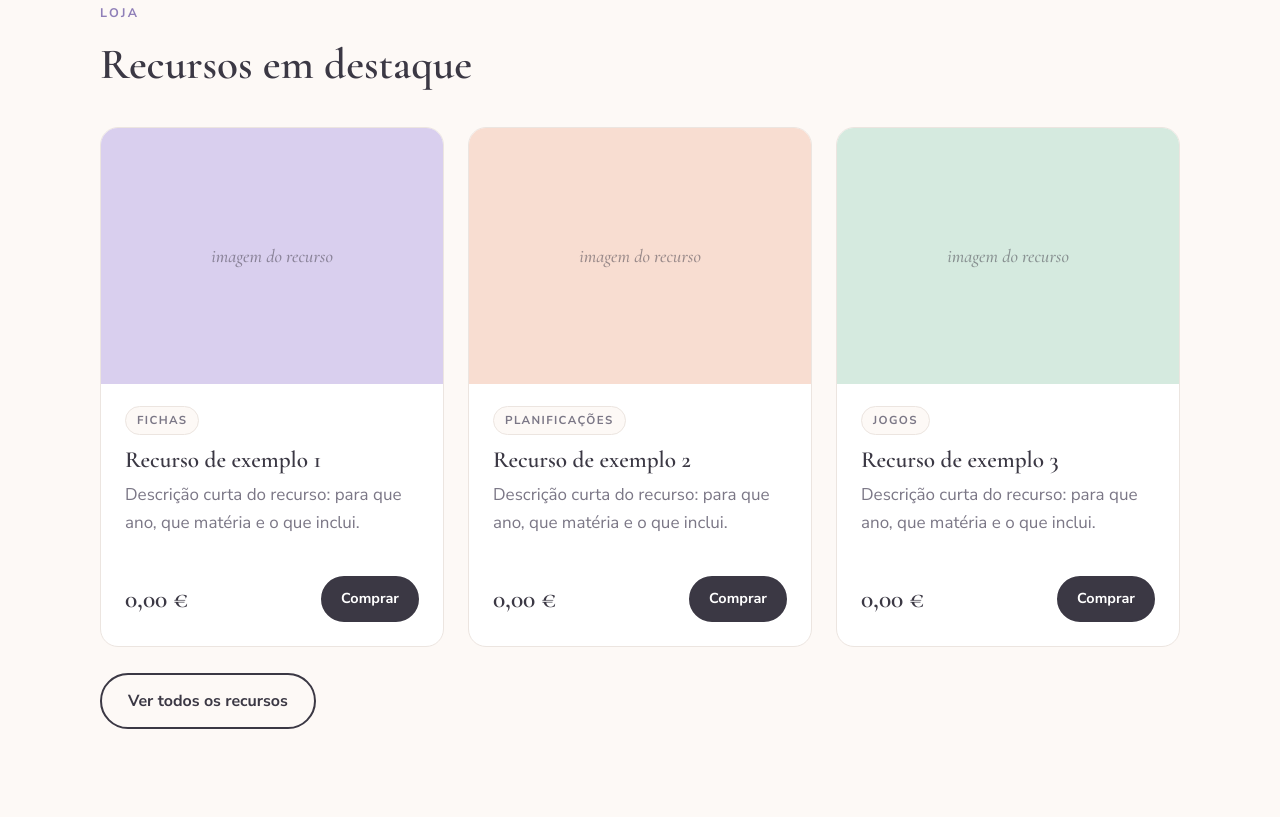
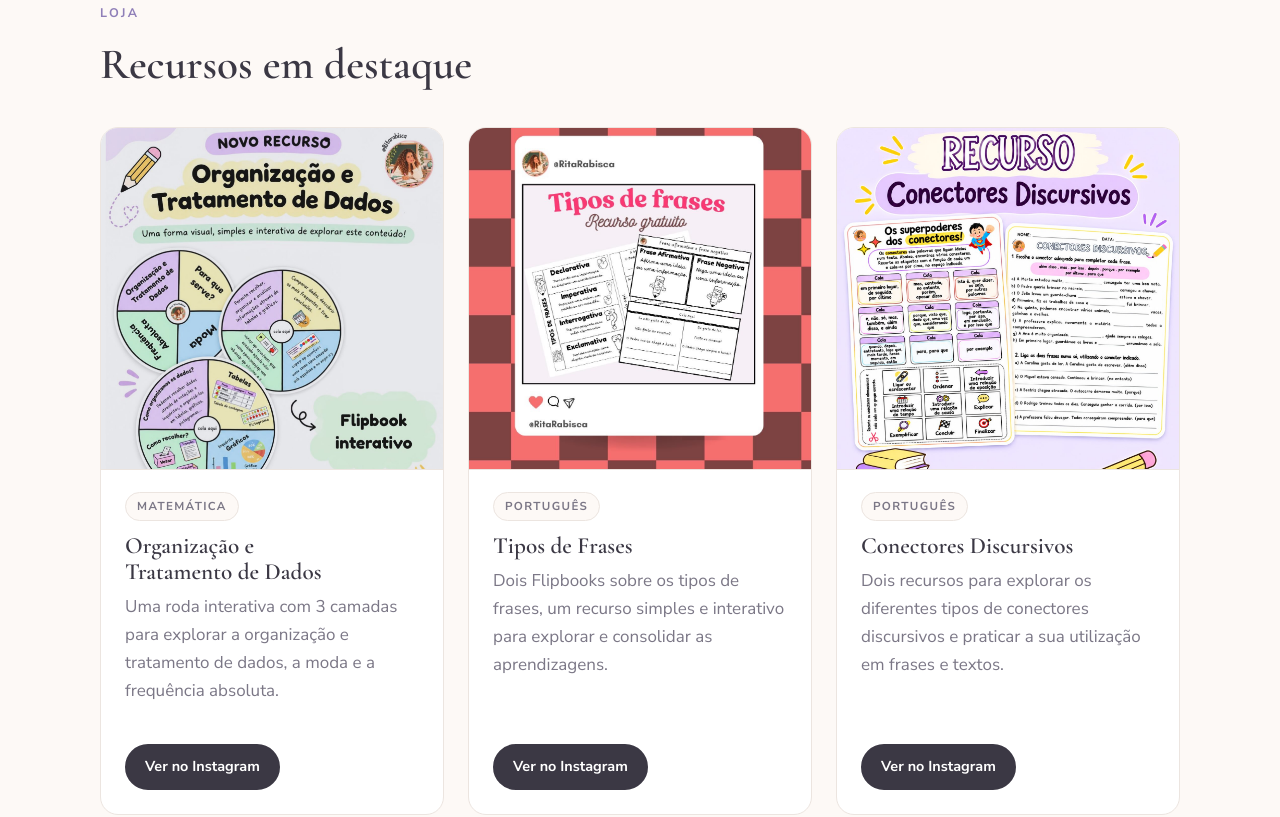
Before and after one commit to ImSecret07/rita-rabisca, a plain HTML site: page index.html in a window 1280 px wide. Shown: the part 1397-2214 px from the top of the page. Drawn offline with nearby package versions, Linux system fonts and the light colour scheme.

Commit message:
Recursos em destaque com as publicações do Instagram
Co-Authored-By: Claude Fable 5.2 <noreply@anthropic.com>

```diff
--- a/index.html
+++ b/index.html
@@ -55,30 +55,30 @@
   <div class="section-head"><div class="eyebrow">Loja</div><h2>Recursos em destaque</h2></div>
   <div class="grid c3">
     <article class="card product">
-      <div class="thumb lilac">imagem do recurso</div>
+      <img class="thumb-img" src="img/organizacao-tratamento-dados.jpg" width="1361" height="1637" loading="lazy" alt="Roda interativa de três camadas sobre Organização e Tratamento de Dados">
       <div class="body">
-        <span class="tag">Fichas</span>
-        <h3>Recurso de exemplo 1</h3>
-        <p class="muted">Descrição curta do recurso: para que ano, que matéria e o que inclui.</p>
-        <div class="foot"><span class="price">0,00 €</span><a class="btn small" href="#">Comprar</a></div>
+        <span class="tag">Matemática</span>
+        <h3>Organização e Tratamento de Dados</h3>
+        <p class="muted">Uma roda interativa com 3 camadas para explorar a organização e tratamento de dados, a moda e a frequência absoluta.</p>
+        <div class="foot"><a class="btn small" href="https://www.instagram.com/p/DfxnQ2EAd8D/" target="_blank" rel="noopener">Ver no Instagram</a></div>
       </div>
     </article>
     <article class="card product">
-      <div class="thumb peach">imagem do recurso</div>
+      <img class="thumb-img" src="img/tipos-de-frases.jpg" width="1080" height="1080" loading="lazy" alt="Flipbooks sobre os tipos de frases">
       <div class="body">
-        <span class="tag">Planificações</span>
-        <h3>Recurso de exemplo 2</h3>
-        <p class="muted">Descrição curta do recurso: para que ano, que matéria e o que inclui.</p>
-        <div class="foot"><span class="price">0,00 €</span><a class="btn small" href="#">Comprar</a></div>
+        <span class="tag">Português</span>
+        <h3>Tipos de Frases</h3>
+        <p class="muted">Dois Flipbooks sobre os tipos de frases, um recurso simples e interativo para explorar e consolidar as aprendizagens.</p>
+        <div class="foot"><a class="btn small" href="https://www.instagram.com/p/DfpGpT-giHb/" target="_blank" rel="noopener">Ver no Instagram</a></div>
       </div>
     </article>
     <article class="card product">
-      <div class="thumb mint">imagem do recurso</div>
+      <img class="thumb-img" src="img/conectores-discursivos.jpg" width="1312" height="1436" loading="lazy" alt="Dois recursos sobre conectores discursivos">
       <div class="body">
-        <span class="tag">Jogos</span>
-        <h3>Recurso de exemplo 3</h3>
-        <p class="muted">Descrição curta do recurso: para que ano, que matéria e o que inclui.</p>
-        <div class="foot"><span class="price">0,00 €</span><a class="btn small" href="#">Comprar</a></div>
+        <span class="tag">Português</span>
+        <h3>Conectores Discursivos</h3>
+        <p class="muted">Dois recursos para explorar os diferentes tipos de conectores discursivos e praticar a sua utilização em frases e textos.</p>
+        <div class="foot"><a class="btn small" href="https://www.instagram.com/p/DfgDUSGIa8d/" target="_blank" rel="noopener">Ver no Instagram</a></div>
       </div>
     </article>
   </div>
--- a/style.css
+++ b/style.css
@@ -94,6 +94,7 @@ section.tint { background: #f8f2ee; }
 .product, .post { padding: 0; overflow: hidden; display: flex; flex-direction: column; }
 .thumb { aspect-ratio: 4 / 3; display: grid; place-items: center; font-family: var(--serif); font-style: italic; font-size: 1.15rem; color: rgba(59, 56, 68, .5); }
 .product .body, .post .body { padding: 22px 24px 24px; display: flex; flex-direction: column; gap: 8px; flex: 1; }
+.thumb-img { display: block; width: 100%; height: auto; aspect-ratio: 1 / 1; object-fit: cover; object-position: top; border-bottom: 1px solid var(--line); }
 .post .shot { display: block; width: 100%; height: auto; border-bottom: 1px solid var(--line); }
 .post .btn-row { margin-top: auto; padding-top: 10px; }
 .tag { align-self: flex-start; font-size: .72rem; letter-spacing: .12em; text-transform: uppercase; font-weight: 700; padding: 4px 11px; border-radius: 999px; background: var(--bg); border: 1px solid var(--line); color: var(--muted); }
```
